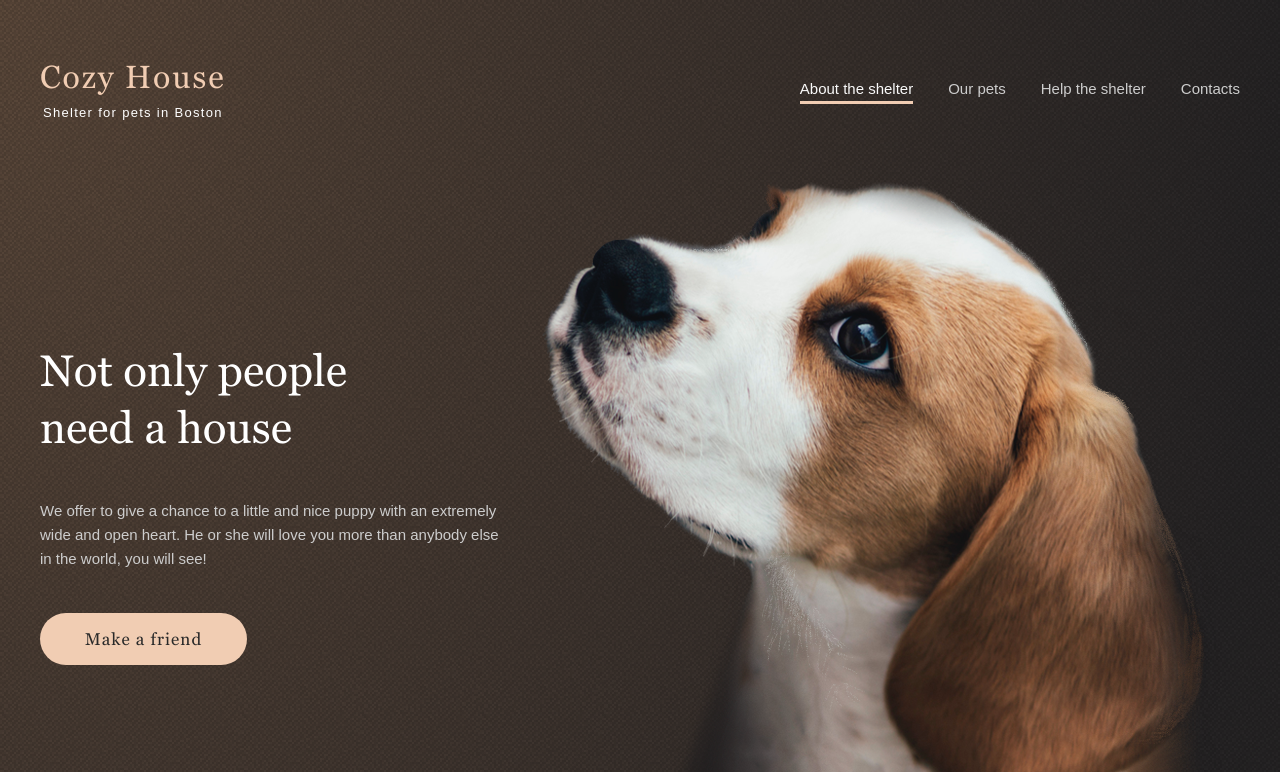
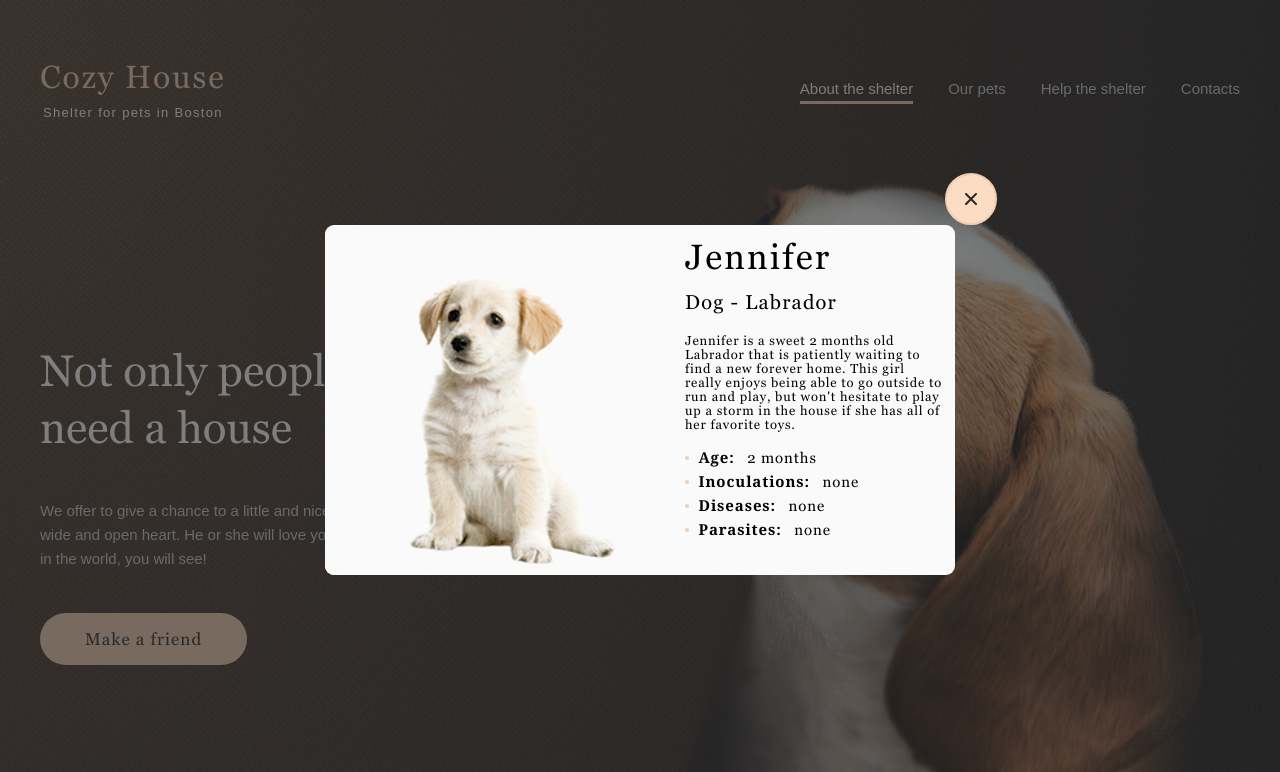
Before and after one commit to NikitaKakurin/Shelter, a website built with webpack: page shelter/src/index.html in a window 1280 px wide. Shown: the top 772 px of the page. Built offline with nearby package versions, Linux system fonts and the light colour scheme; a web font is replaced by a local one.

Commit message:
feat: main popup with css and html

```diff
--- a/shelter/src/css/abstracts/_mixins.scss
+++ b/shelter/src/css/abstracts/_mixins.scss
@@ -61,6 +61,15 @@
     letter-spacing: 0.06em;
 }
 
+@mixin h5-modal(){
+    font-family: Georgia;
+    font-size: 15px;
+    font-weight: 700;
+    line-height: 17px;
+    letter-spacing: 0.06em;
+    text-align: left;
+}
+
 @mixin paragraph-i(){
     font-family: Arial;
     font-size: 15px;
@@ -68,3 +77,22 @@
     line-height: 24px;
     letter-spacing: 0px;
 }
+
+@mixin paragraph-modal(){
+    font-family: Georgia;
+    font-size: 13px;
+    font-weight: 400;
+    line-height: 14px;
+    letter-spacing: 0.06em;
+    text-align: left;
+}
+
+
+@mixin h5-modal(){
+    font-family: Georgia;
+    font-size: 15px;
+    font-weight: 700;
+    line-height: 17px;
+    letter-spacing: 0.06em;
+    text-align: left;
+}
--- /dev/null
+++ b/shelter/src/css/components/_popup.scss
@@ -0,0 +1,105 @@
+.popup{
+
+    width: 0px;
+    height: 0px;
+    overflow: hidden;
+    transition: background 0.7s;
+
+    &-active{
+        z-index: 30;
+        position: fixed;
+        background: rgba(41, 41, 41, 0.6);
+        @include flex($j-content:center, $align:center, $wrap:nowrap);
+        width: 100vw;
+        height: 100vh;
+
+        &:hover .popup__button{
+            background-color: $color-primary-light;
+        }
+    }
+
+    &__wrapper{
+        position: relative;
+        padding: 0;
+    }
+    &__container{
+        @include flex($j-content:center, $align:center, $wrap:nowrap);
+        overflow-y: auto;
+        width: 630px;
+        background-color: $color-light-s;
+        border-radius: 9px;
+
+        &:hover+.popup__button{
+            background-color: transparent;
+        }
+    }
+
+    &__img{
+        width: 350px;
+        height: 350px;
+    }
+
+    &__content{
+        width: 323px;
+        height: 350px;
+        padding-top: 10px;
+        padding-left: 10px;
+        padding-right: 10px;
+    }
+
+    &__title{
+        @include h3();
+        margin: 0;
+        padding-bottom: 11px;
+    }
+
+    &__type{
+        @include h4();
+        margin: 0;
+        padding-bottom: 20px;
+    }
+
+    &__text{
+        @include paragraph-modal();
+        margin: 0;
+        padding-bottom: 17px;
+    }
+
+    &__characteristic{
+        @include flex($direction:column, $wrap:nowrap);
+        row-gap: 7px;
+        list-style-image:url('../assets/svg/dot.svg') ;
+        list-style-position: inside;
+        padding: 0;
+        margin: 0;
+
+    }
+
+    &__characteristic_name{
+        @include h5-modal();
+        padding-right: 1rem;
+        vertical-align: middle;
+    }
+
+    &__characteristic_text{
+        @include h5();
+        vertical-align: middle
+    }
+
+    &__button{
+        @extend %button-round;
+        position: absolute;
+        top: -52px;
+        right: -42px;
+        z-index: 40;
+        background-image: url('../assets/svg/cross.svg');
+        background-position: center;
+        background-color: transparent;
+
+        &:hover{
+            background-color: $color-primary-light;
+        }
+    }
+
+
+}
--- a/shelter/src/css/main.scss
+++ b/shelter/src/css/main.scss
@@ -10,6 +10,7 @@
 @import './base/base.scss';
 @import './base/buttons.scss';
 // -------------components-------------
+@import './components/popup';
 @import './components/logo';
 @import './components/menu';
 @import './components/start';
--- a/shelter/src/index.html
+++ b/shelter/src/index.html
@@ -8,6 +8,38 @@
 </head>
 <body>
   <div class="container">
+    <div class="popup-active">
+      <div class="popup__wrapper">
+        <div class="popup__container">
+          <img alt="katrine" src="./assets/image/slider/pets-jennifer.png" class = 'popup__img'></img>
+          <div class = 'popup__content'>
+            <h3 class="popup__title">Jennifer</h3>
+            <h4 class="popup__type">Dog - Labrador</h4>
+            <p class="popup__text">Jennifer is a sweet 2 months old Labrador that is patiently waiting to find a new forever home. This girl really enjoys being able to go outside to run and play, but won't hesitate to play up a storm in the house if she has all of her favorite toys.</p>
+
+            <ul class="popup__characteristic">
+              <li class="popup__characteristic_item">
+                <span class="popup__characteristic_name">Age:</span>
+               <span class="popup__characteristic_text">2 months</span>
+              </li>
+              <li class="popup__characteristic_item">
+                <span class="popup__characteristic_name">Inoculations:</span>
+                <span class="popup__characteristic_text">none</span>
+              </li>
+              <li class="popup__characteristic_item">
+                <span class="popup__characteristic_name">Diseases:</span>
+                <span class="popup__characteristic_text">none</span>
+              </li>
+              <li class="popup__characteristic_item">
+                <span class="popup__characteristic_name">Parasites:</span>
+                <span class="popup__characteristic_text">none</span>
+              </li>
+            </ul>
+          </div>
+        </div>
+        <button class="popup__button"></button>
+      </div>
+    </div>
     <div class="wrapper-start">
       <header class="header">
         <div class="header__wrapper">
```
Also changed, not shown: shelter/src/js/mainPopup.js (added, +7 -0 lines), shelter/src/assets/svg/cross.svg (added), shelter/src/assets/svg/dot.svg (added).
